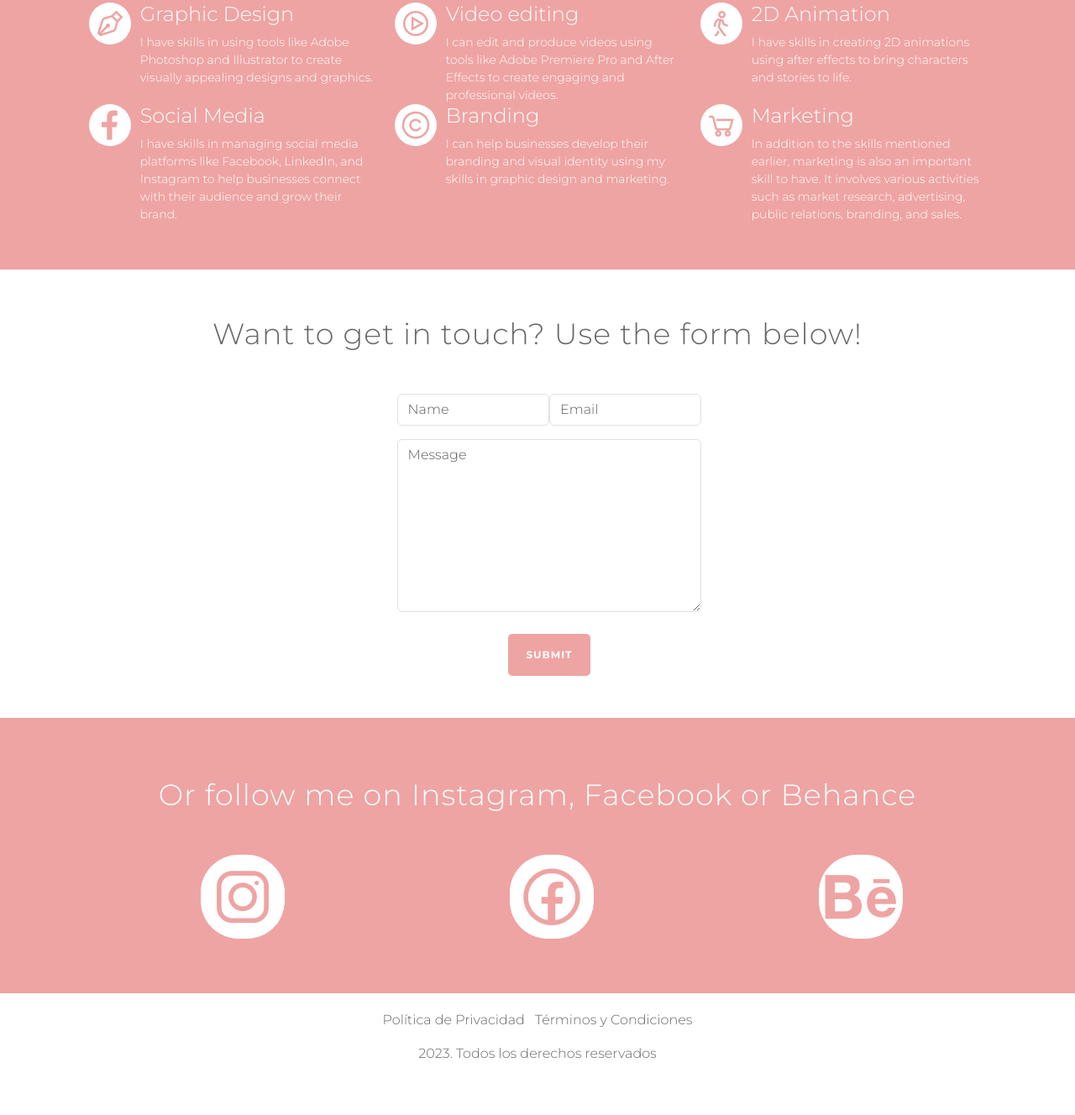
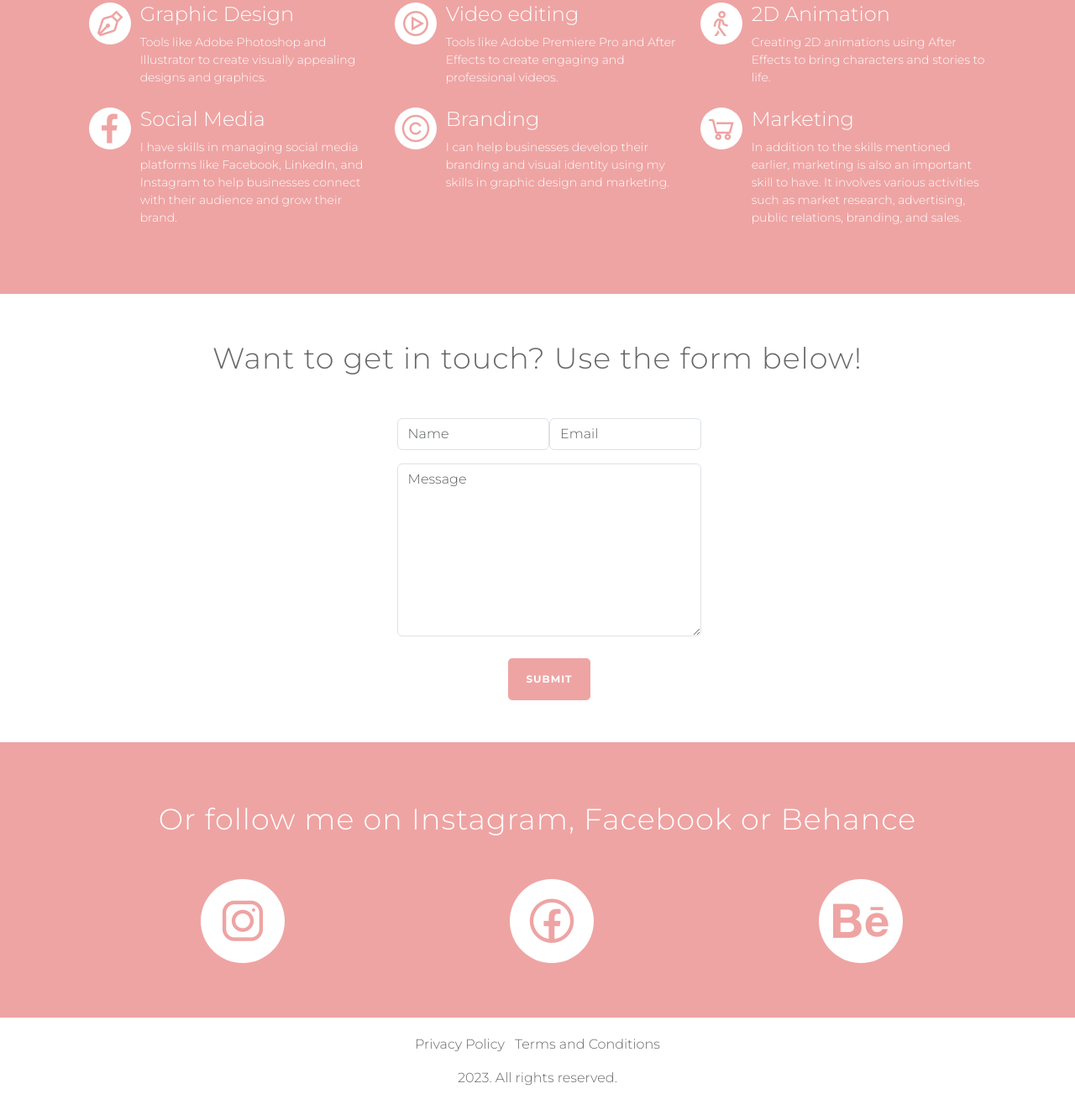
Before and after one commit to valeriacarias/Portafolio, a plain HTML site: page index.html in a window 1280 px wide. Shown: the part 2618-3946 px from the top of the page at 84% size. Before the commit the page ends 3921 px from the top, so only its background shows below. Drawn offline with nearby package versions, Linux system fonts and the light colour scheme; files whose address does not match are found by name.

Commit message:
Modified spacing in services section

```diff
--- a/css/style.css
+++ b/css/style.css
@@ -224,9 +224,9 @@ hr {
   width: 100px;
   height: 100px;
   line-height: 100px;
-  border-radius: 45px;
+  border-radius: 50px;
   text-align: center;
-  font-size: 90px;
+  font-size: 70px;
   margin: 10px 0 10px;
   margin-left: 10%;
 }
@@ -291,10 +291,9 @@ footer a {
     margin: 0 10px 0 0;
   }
   #services p {
-    margin-bottom: 0;
+    margin-bottom: 25px;
     padding: 0;
   }
-}
 
 /* Extra Small Screens (max-width: 576px) */
 @media (max-width: 576px) {
--- a/index.html
+++ b/index.html
@@ -180,10 +180,7 @@
           in <b> audiovisual media </b> and <b> graphic design.</b>
         </h3>
         <p class="about-me-paragraph">
-          Lorem ipsum dolor sit amet, consectetur adipisicing elit. Nihil, ut,
-          perferendis. Voluptates a obcaecati consectetur voluptatum,
-          perferendis harum magni eligendi eveniet repellendus unde itaque esse
-          officiis, nulla nam illum et labore deserunt.
+          I studied my Bachelor of Arts degree in Audiovisual Communication and Design in Unitec, Honduras, and have three years of experience as a graphic designer and social media manager. I also love 2D animation, video editing and branding! Check out my portfolio below to see projects I've worked on.
         </p>
 
         <div class="container">
@@ -228,9 +225,7 @@
                   <article class="col-lg-10 col-sm-10 col-10">
                     <h4>Graphic Design</h4>
                     <p>
-                      I have skills in using tools like Adobe Photoshop and
-                      Illustrator to create visually appealing designs and
-                      graphics.
+                      Tools like Adobe Photoshop and Illustrator to create visually appealing designs and graphics.
                     </p>
                   </article>
                 </div>
@@ -243,9 +238,7 @@
                   <article class="col-lg-10 col-sm-10 col-10">
                     <h4>Video editing</h4>
                     <p>
-                      I can edit and produce videos using tools like Adobe
-                      Premiere Pro and After Effects to create engaging and
-                      professional videos.
+                      Tools like Adobe Premiere Pro and After Effects to create engaging and professional videos.
                     </p>
                   </article>
                 </div>
@@ -258,8 +251,7 @@
                   <article class="col-lg-10 col-sm-10 col-10">
                     <h4>2D Animation</h4>
                     <p>
-                      I have skills in creating 2D animations using after
-                      effects to bring characters and stories to life.
+                      Creating 2D animations using After Effects to bring characters and stories to life.
                     </p>
                   </article>
                 </div>
@@ -421,13 +413,13 @@
       <div class="container" id="acerca-de">
         <ul class="footernav list-inline">
           <li class="list-inline-item">
-            <a href="#"> Política de Privacidad</a>
+            <a href="#"> Privacy Policy</a>
           </li>
           <li class="list-inline-item">
-            <a href="#">Términos y Condiciones</a>
+            <a href="#">Terms and Conditions</a>
           </li>
         </ul>
-        <div class="footertext"><p>2023. Todos los derechos reservados</p></div>
+        <div class="footertext"><p>2023. All rights reserved. </p></div>
       </div>
     </footer>
   </body>
```
